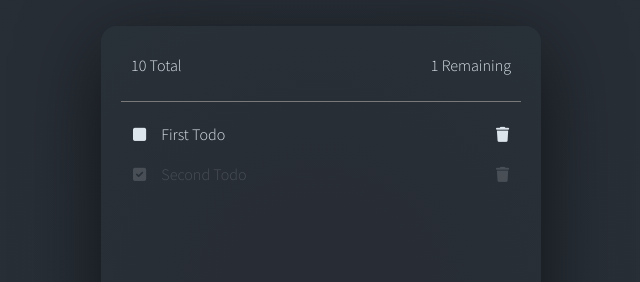
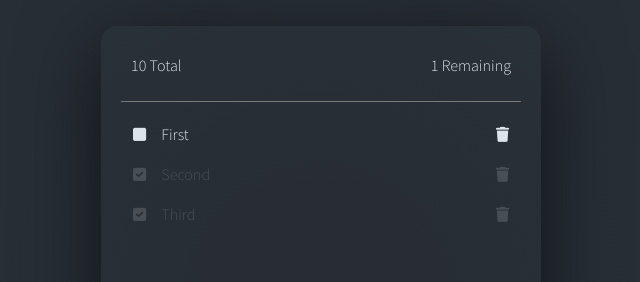
Before and after one commit to recluze/svelte-todo-tutorial, a Svelte app: page / in a window 1280 px wide. Shown: the part 104-386 px from the top of the page, without its empty margins (319-959 px from the left). Built offline with nearby package versions, Linux system fonts and the light colour scheme.

Commit message:
Data in App.svelte now

```diff
--- a/src/App.svelte
+++ b/src/App.svelte
@@ -1,24 +1,24 @@
 <script>
-	import Header from './components/Header.svelte'
-	import TodoList from './components/TodoList.svelte'
-	import Form from './components/Form.svelte'
+	import Header from "./components/Header.svelte";
+	import TodoList from "./components/TodoList.svelte";
+	import Form from "./components/Form.svelte";
+
+	let todos = [
+		{ id: 1, text: "First", completed: false },
+		{ id: 2, text: "Second", completed: true },
+		{ id: 3, text: "Third", completed: true },
+	];
 </script>
 
 <div id="app-container" class="app-container">
-
 	<Header />
 
-	<TodoList />
+	<TodoList todos = { todos } />
 
 	<Form />
-
 </div>
 
-
-
-
 <style>
-
 	.app-container {
 		width: 400px;
 		min-height: 500px;
@@ -36,5 +36,4 @@
 		flex-direction: column;
 		justify-content: space-between;
 	}
-
 </style>
--- a/src/components/TodoList.svelte
+++ b/src/components/TodoList.svelte
@@ -1,13 +1,15 @@
 <script>
     import Todo from "./Todo.svelte";
+
+    export let todos;
 </script>
 
 <!-- List of actual todos -->
 <div class="app-body">
     <ul>
-        <Todo itemText ="First Todo" completed = { false } />
-
-        <Todo itemText = "Second Todo" completed = { true } />
+        {#each todos as todo}
+            <Todo itemText ={todo.text} completed = {todo.completed} />
+        {/each}
     </ul>
 </div>
 
```
